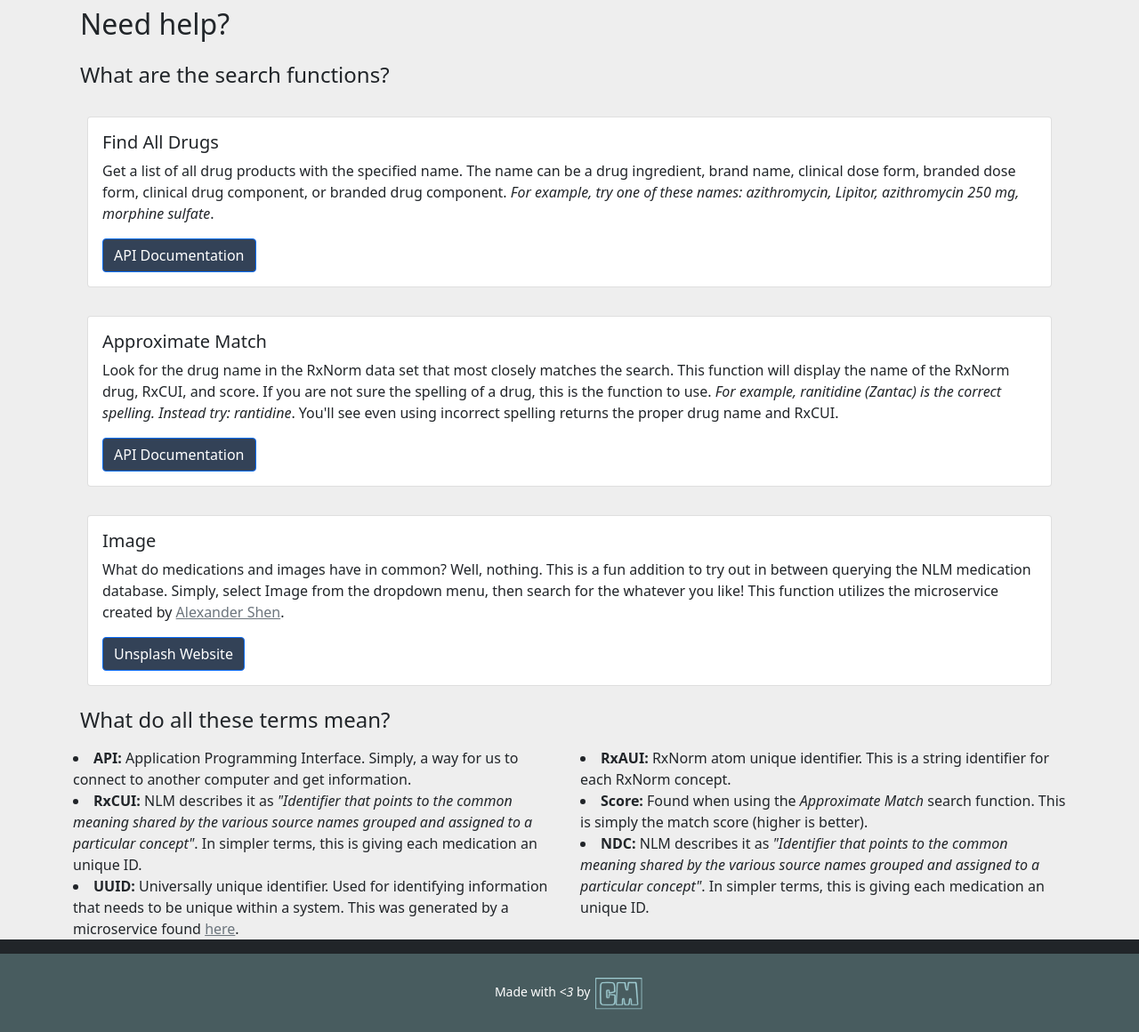
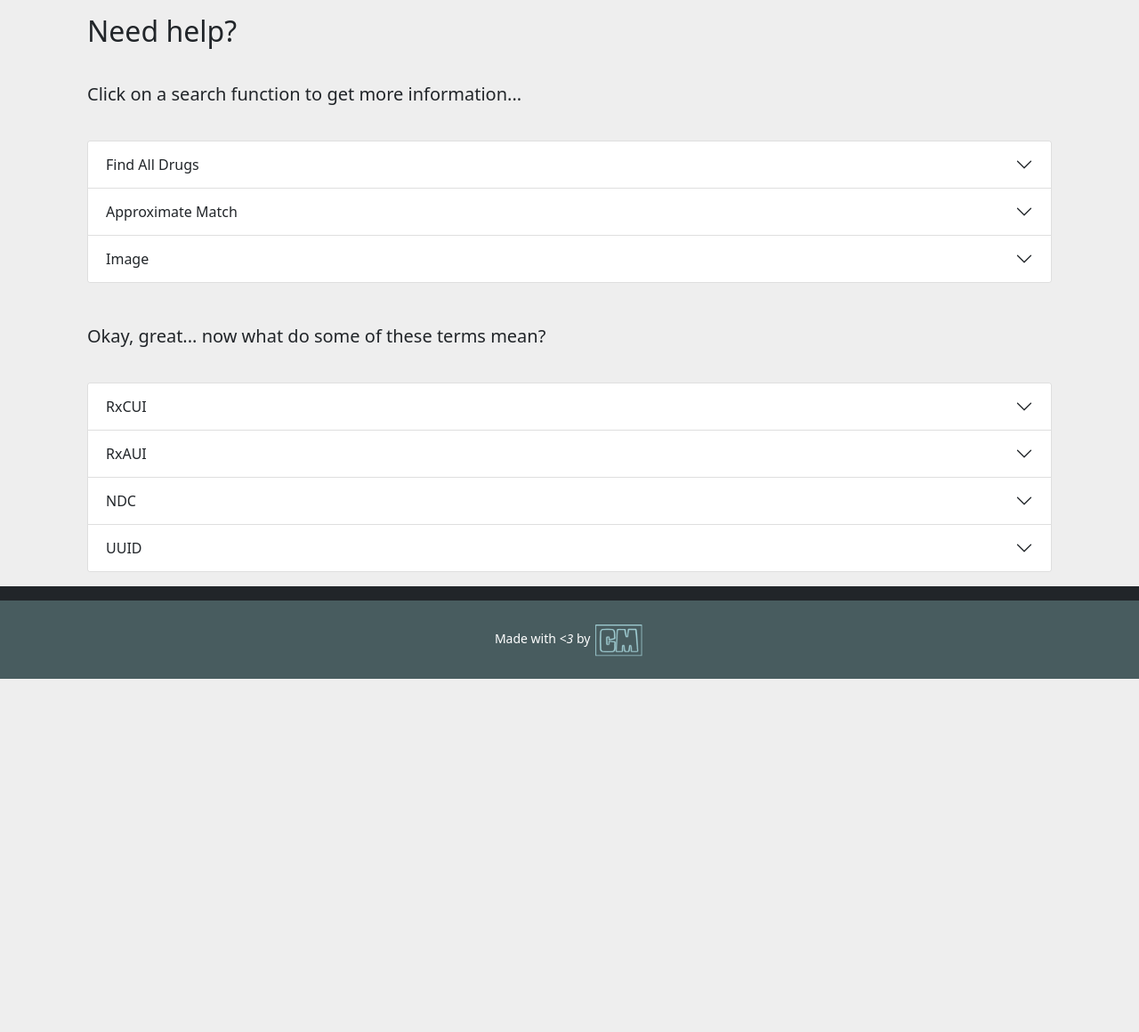
Before and after one commit to chrismannina/med-magic, a Flask app: page /help in a window 1280 px wide. Shown: the part 112-1272 px from the top of the page at 89% size. After the commit the page ends 875 px from the top, so only its background shows below. Run offline with Flask 2, Linux system fonts and the light colour scheme.

Commit message:
Update help.html
restyled page and added more concise information

```diff
--- a/app/templates/help.html
+++ b/app/templates/help.html
@@ -1,90 +1,286 @@
-{% extends 'base.html' %}
-{% block title %}Help{% endblock %}
-{% block content %}
-<div class="row p-2">
+{% extends 'base.html' %} {% block title %}Help{% endblock %} {% block content
+%}
+<div class="row p-3">
   <h2>Need help?</h2>
-
 </div>
-
-<div class="row p-2">
-    <h4>What are the search functions?</h4>
+<div class="row p-3">
+  <h5>Click on a search function to get more information...</h5>
 </div>
-    <div class=""card-deck">
-
-    <div class="col p-3">
-      <div class="card">
-        <div class="card-body">
-          <h5 class="card-title">Find All Drugs</h5>
-          <p class="card-text">Get a list of all drug products with the specified name. The name can be a drug ingredient, brand name, clinical dose form, branded dose form, clinical drug component, or branded drug component. <em>For example, try one of these names: azithromycin, Lipitor, azithromycin 250 mg, morphine sulfate</em>.</p>
-          <a href="https://lhncbc.nlm.nih.gov/RxNav/APIs/api-RxNorm.getDrugs.html" class="btn btn-primary" target="_blank" style="background-color: #334257">API Documentation</a>
+<div class="row p-3">
+  <div class="accordion" id="accordion1">
+    <div class="accordion-item">
+      <h2 class="accordion-header" id="heading1">
+        <button
+          class="accordion-button collapsed"
+          type="button"
+          data-bs-toggle="collapse"
+          data-bs-target="#collapse1"
+          aria-expanded="false"
+          aria-controls="collapse1"
+        >
+          Find All Drugs
+        </button>
+      </h2>
+      <div
+        id="collapse1"
+        class="accordion-collapse collapse"
+        aria-labelledby="heading1"
+        data-bs-parent="#accordion1"
+      >
+        <div class="accordion-body">
+          <p>
+            Get a list of all drug products with the specified name. The name
+            can be a drug ingredient, brand name, clinical dose form, branded
+            dose form, clinical drug component, or branded drug component.
+          </p>
+          <p>
+            <em
+              >For example, try one of these names: azithromycin, Lipitor,
+              azithromycin 250 mg, morphine sulfate</em
+            >.
+          </p>
+          <a
+            href="https://lhncbc.nlm.nih.gov/RxNav/APIs/api-RxNorm.getDrugs.html"
+            class="btn btn-primary"
+            target="_blank"
+            style="background-color: #334257"
+            >API Documentation</a
+          >
         </div>
       </div>
     </div>
-    <div class="col p-3">
-      <div class="card">
-        <div class="card-body">
-          <h5 class="card-title">Approximate Match</h5>
-          <p class="card-text">Look for the drug name in the RxNorm data set that most closely matches the search. This function will display the name of the RxNorm drug, RxCUI, and score. If you are not sure the spelling of a drug, this is the function to use. <em>For example, ranitidine (Zantac) is the correct spelling. Instead try: rantidine</em>. You'll see even using incorrect spelling returns the proper drug name and RxCUI.</p>
-          <a href="https://lhncbc.nlm.nih.gov/RxNav/APIs/api-RxNorm.getApproximateMatch.html" class="btn btn-primary" target="_blank" style="background-color: #334257">API Documentation</a>
+
+    <div class="accordion-item">
+      <h2 class="accordion-header" id="heading2">
+        <button
+          class="accordion-button collapsed"
+          type="button"
+          data-bs-toggle="collapse"
+          data-bs-target="#collapse2"
+          aria-expanded="false"
+          aria-controls="collapse2"
+        >
+          Approximate Match
+        </button>
+      </h2>
+      <div
+        id="collapse2"
+        class="accordion-collapse collapse"
+        aria-labelledby="heading2"
+        data-bs-parent="#accordion1"
+      >
+        <div class="accordion-body">
+          <p>
+            Looks for the drug name in the RxNorm data set that most closely
+            matches the search. This function will display the name of the
+            RxNorm drug, RxCUI, and score. If you are unsure the spelling of a
+            drug, this is the function to use.
+          </p>
+          <p>
+            <em
+              >For example, ranitidine (Zantac) is the correct spelling. Instead
+              try: rantidine</em
+            >. You'll see even using incorrect spelling returns the proper drug
+            name and RxCUI.
+          </p>
+          <p>
+            This function will return a <strong>Score</strong>, which indicates
+            the match score. Higher is better, amount a given set of results.
+          </p>
+          <p>
+            <a
+              href="https://lhncbc.nlm.nih.gov/RxNav/APIs/api-RxNorm.getApproximateMatch.html"
+              class="btn btn-primary"
+              target="_blank"
+              style="background-color: #334257"
+              >API Documentation</a
+            >
+          </p>
         </div>
       </div>
     </div>
-    <div class="col p-3">
-        <div class="card">
-          <div class="card-body">
-            <h5 class="card-title">Image</h5>
-            <p class="card-text">What do medications and images have in common? Well, nothing. This is a fun addition to try out in between querying the NLM medication database. Simply, select Image from the
-                dropdown menu, then search for the whatever you like! This function utilizes the microservice created by <a
+
+    <div class="accordion-item">
+      <h2 class="accordion-header" id="heading3">
+        <button
+          class="accordion-button collapsed"
+          type="button"
+          data-bs-toggle="collapse"
+          data-bs-target="#collapse3"
+          aria-expanded="false"
+          aria-controls="collapse3"
+        >
+          Image
+        </button>
+      </h2>
+      <div
+        id="collapse3"
+        class="accordion-collapse collapse"
+        aria-labelledby="heading3"
+        data-bs-parent="#accordion1"
+      >
+        <div class="accordion-body">
+          <p>
+            What do medications and images have in common? Well, nothing. This
+            is a fun addition to try out in between querying the NLM medication
+            database. Simply, select Image from the dropdown menu, then search
+            for the whatever you like! This function uses a the microservice
+            created by
+            <a
               href="https://github.com/shenalexw/image-microservice"
               class="link-secondary"
               target="_blank"
-                > Alexander Shen</a
-              >.
+              >Alexander Shen</a
+            >. The image microservice utilizes the Unsplash Image API.
           </p>
-            <a href="https://unsplash.com/" class="btn btn-primary" target="_blank" style="background-color: #334257">Unsplash Website</a>
+
+          <p>
+            <a
+              href="https://unsplash.com/"
+              class="btn btn-primary"
+              target="_blank"
+              style="background-color: #334257"
+              >Unsplash Website</a
+            >
+          </p>
         </div>
       </div>
     </div>
   </div>
-          <div class="row p-2">
-            <h4>What do all these terms mean?</h4>
 </div>
-        <div class="row">
-            <div class="col">
-              <li>
-                <b>API:</b> Application Programming Interface. Simply, a way for us to connect to another computer and get information.
-              </li>
-              <li>
-                <b>RxCUI:</b> NLM describes it as <em>"Identifier that points to the common meaning shared by the various source names grouped and assigned to a particular concept"</em>.
-                In simpler terms, this is giving each medication an unique ID.
-              </li>
-              <li>
-                <b>UUID:</b> Universally unique identifier. Used for identifying information that needs to be unique within a system. This was generated by a microservice found
+
+<div class="row p-3 mt-3">
+  <h5>Okay, great... now what do some of these terms mean?</h5>
+</div>
+
+<div class="row p-3">
+  <div class="accordion" id="accordion2">
+    <div class="accordion-item">
+      <h2 class="accordion-header" id="heading5">
+        <button
+          class="accordion-button collapsed"
+          type="button"
+          data-bs-toggle="collapse"
+          data-bs-target="#collapse5"
+          aria-expanded="false"
+          aria-controls="collapse5"
+        >
+          RxCUI
+        </button>
+      </h2>
+      <div
+        id="collapse5"
+        class="accordion-collapse collapse"
+        aria-labelledby="heading5"
+        data-bs-parent="#accordion2"
+      >
+        <div class="accordion-body">
+          <p>
+            NLM describes it as
+            <em
+              >"Identifier that points to the common meaning shared by the
+              various source names grouped and assigned to a particular
+              concept"</em
+            >. In simpler terms, this is giving each medication an unique ID.
+          </p>
+        </div>
+      </div>
+    </div>
+
+    <div class="accordion-item">
+      <h2 class="accordion-header" id="heading6">
+        <button
+          class="accordion-button collapsed"
+          type="button"
+          data-bs-toggle="collapse"
+          data-bs-target="#collapse6"
+          aria-expanded="false"
+          aria-controls="collapse6"
+        >
+          RxAUI
+        </button>
+      </h2>
+      <div
+        id="collapse6"
+        class="accordion-collapse collapse"
+        aria-labelledby="heading6"
+        data-bs-parent="#accordion2"
+      >
+        <div class="accordion-body">
+          <p>
+            RxNorm atom unique identifier. This is a string identifier for each
+            RxNorm concept.
+          </p>
+        </div>
+      </div>
+    </div>
+
+    <div class="accordion-item">
+      <h2 class="accordion-header" id="heading7">
+        <button
+          class="accordion-button collapsed"
+          type="button"
+          data-bs-toggle="collapse"
+          data-bs-target="#collapse7"
+          aria-expanded="false"
+          aria-controls="collapse7"
+        >
+          NDC
+        </button>
+      </h2>
+      <div
+        id="collapse7"
+        class="accordion-collapse collapse"
+        aria-labelledby="heading7"
+        data-bs-parent="#accordion2"
+      >
+        <div class="accordion-body">
+          The national drug code (NDC) is a unique product identifier used in
+          the United States for drugs intended for human use. The Drug Listing
+          Act of 1972 requires registered drug establishments to provide the
+          Food and Drug Administration (FDA) with a current list of all drugs
+          manufactured, prepared, propagated, compounded, or processed by it for
+          commercial distribution. Drug products are identified and reported
+          using the NDC.
+        </div>
+      </div>
+    </div>
+
+    <div class="accordion-item">
+      <h2 class="accordion-header" id="heading9">
+        <button
+          class="accordion-button collapsed"
+          type="button"
+          data-bs-toggle="collapse"
+          data-bs-target="#collapse9"
+          aria-expanded="false"
+          aria-controls="collapse9"
+        >
+          UUID
+        </button>
+      </h2>
+      <div
+        id="collapse9"
+        class="accordion-collapse collapse"
+        aria-labelledby="heading9"
+        data-bs-parent="#accordion2"
+      >
+        <div class="accordion-body">
+          <p>
+            Universally unique identifier. Used for identifying information that
+            needs to be unique within a system. This was generated by a
+            microservice found
             <a
               href="https://github.com/chrismannina/uuid-genie"
               class="link-secondary"
               target="_blank"
               >here</a
             >.
-              </li>
+          </p>
         </div>
-            <div class="col">
-              <li>
-                <b>RxAUI:</b> RxNorm atom unique identifier. This is a string identifier for each RxNorm concept.
-              </li>
-              <li>
-                <b>Score:</b> Found when using the <em>Approximate Match</em> search function. This is simply the match score (higher is better).
-              </li>
-              <li>
-                <b>NDC:</b> NLM describes it as <em>"Identifier that points to the common meaning shared by the various source names grouped and assigned to a particular concept"</em>.
-                In simpler terms, this is giving each medication an unique ID.
-              </li>
+      </div>
+    </div>
   </div>
 </div>
 
-
-  </div>
-
-
-
 {% endblock %}
```
Lines whose indentation alone changed are shown as unchanged.
